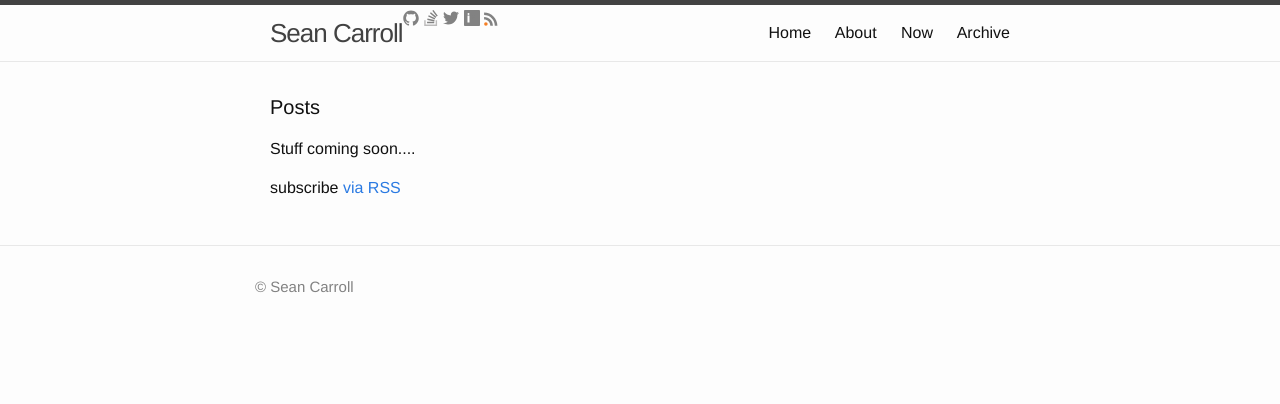
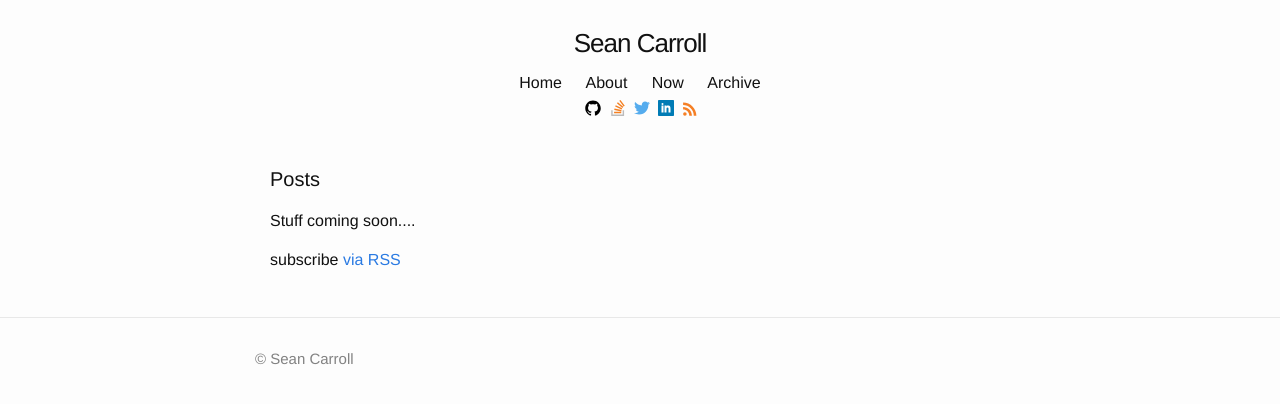
Before and after one commit to seancarroll/seancarroll.github.io, a Jekyll site: the page built from index.html, in a window 1280 px wide. Shown: the top 404 px of the page. Built offline with Jekyll 4.4.1, drawn with Linux system fonts in a browser that asks for light colours.

Commit message:
updates styling

```diff
--- a/_sass/_base.scss
+++ b/_sass/_base.scss
@@ -199,8 +199,5 @@
         height: 16px;
         vertical-align: middle;
 
-        path {
-            fill: $grey-color;
-        }
     }
 }
--- a/_sass/_layout.scss
+++ b/_sass/_layout.scss
@@ -2,12 +2,11 @@
  * Site header
  */
 .site-header {
-    border-top: 5px solid $grey-color-dark;
-    border-bottom: 1px solid $grey-color-light;
-    min-height: 56px;
-
-    // Positioning context for the mobile navigation icon
-    position: relative;
+    width: auto;
+    margin-top: 0;
+    margin-bottom: 0;
+    padding: 15px;
+    text-align: center;
 }
 
 .site-title {
@@ -16,17 +15,21 @@
     line-height: 56px;
     letter-spacing: -1px;
     margin-bottom: 0;
-    float: left;
 
-    &,
-    &:visited {
-        color: $grey-color-dark;
+    a {
+        color: inherit;
+        text-decoration: none;
+    }
+}
+
+.site-header-social {
+
+    a {
+        margin-left: 4px;
     }
 }
 
 .site-nav {
-    float: right;
-    line-height: 56px;
 
     .menu-icon {
         display: none;
```
